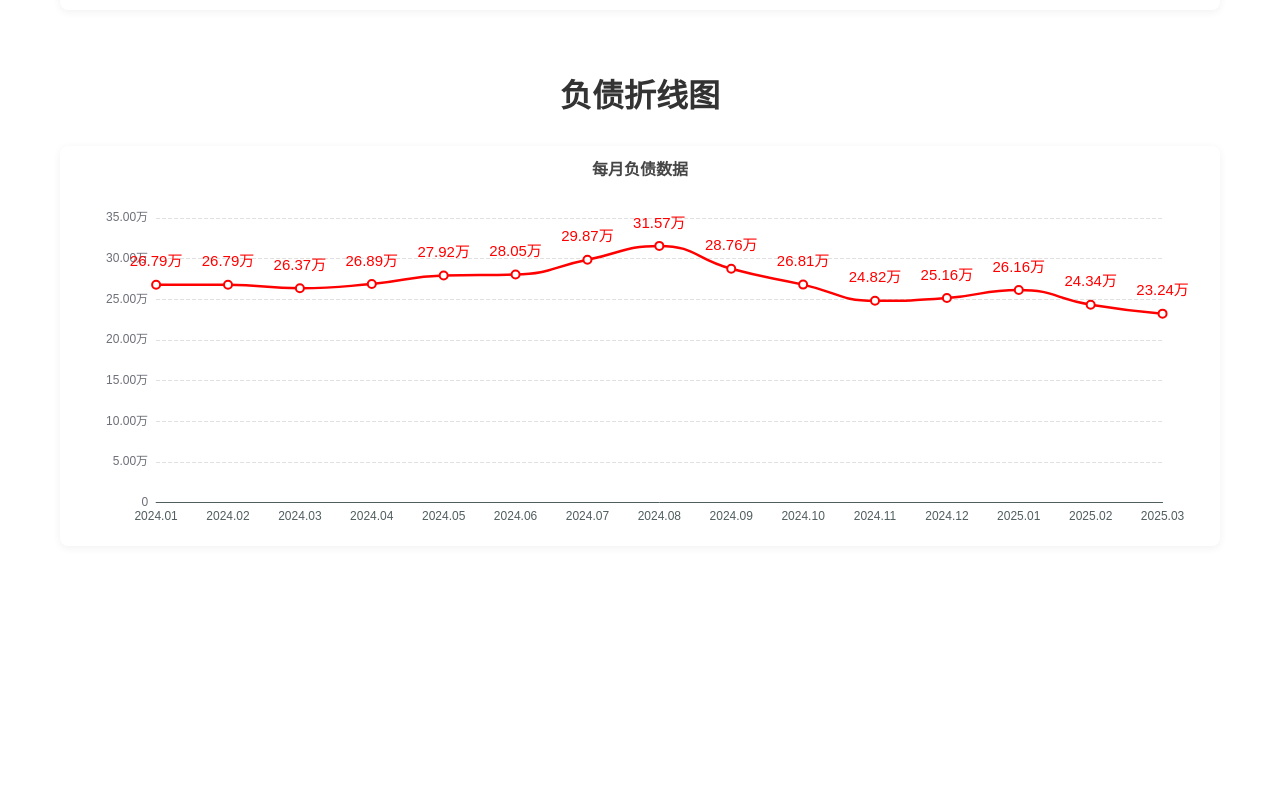
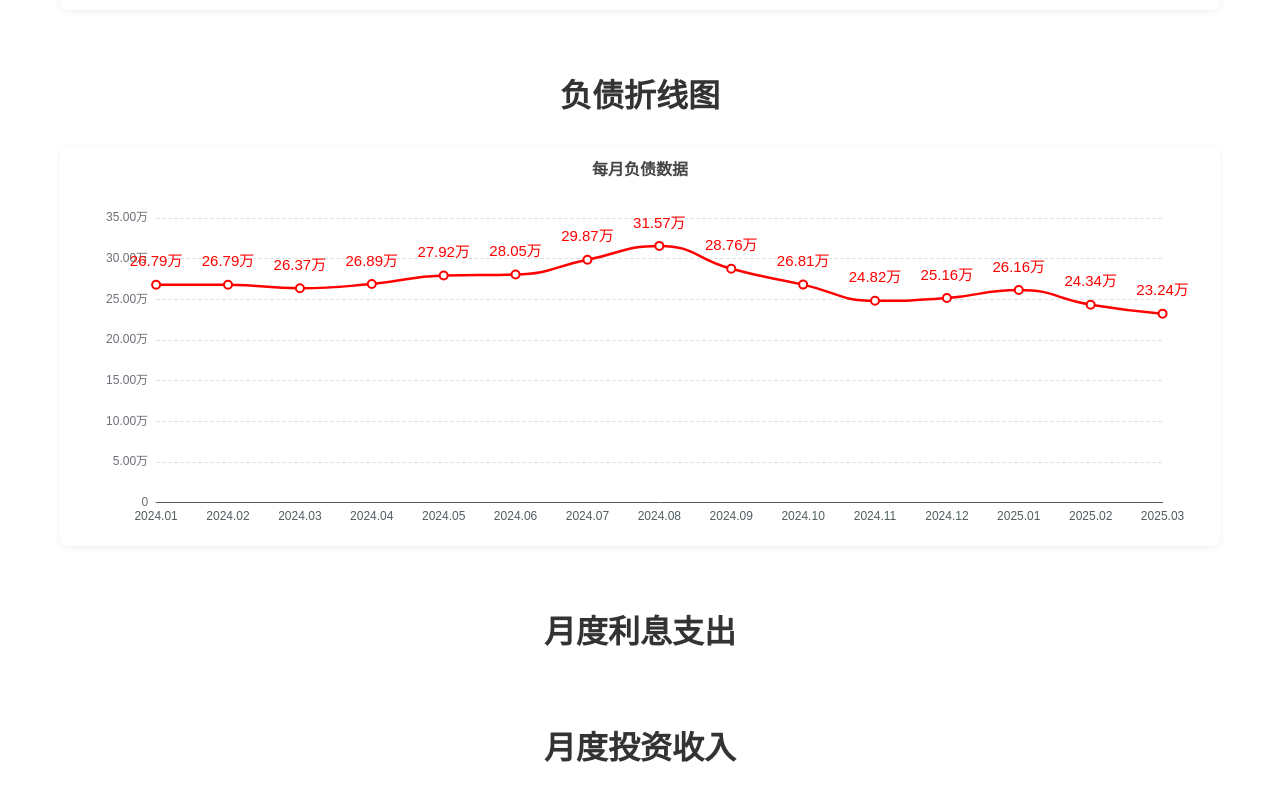
Before and after one commit to yukiyukixing/react-charts, a React app: page / in a window 1280 px wide. Shown: the part 1718-2518 px from the top of the page. Before the commit the page ends 2304 px from the top, so only its background shows below. Built offline with nearby package versions, Linux system fonts and the light colour scheme.

Commit message:
feat: 新增分析指标

```diff
--- a/src/App.jsx
+++ b/src/App.jsx
@@ -224,6 +224,20 @@ function App() {
           </div>
         </div>
       </div>
+      <div className="app-container">
+        <h1 className="app-title">月度利息支出</h1>
+
+        <div className="charts-wrapper">
+          <div className="chart-item"></div>
+        </div>
+      </div>
+      <div className="app-container">
+        <h1 className="app-title">月度投资收入</h1>
+
+        <div className="charts-wrapper">
+          <div className="chart-item"></div>
+        </div>
+      </div>
     </>
   )
 }
```
Also changed, not shown: 1 other file (tests, documents, lock files or other folders).
